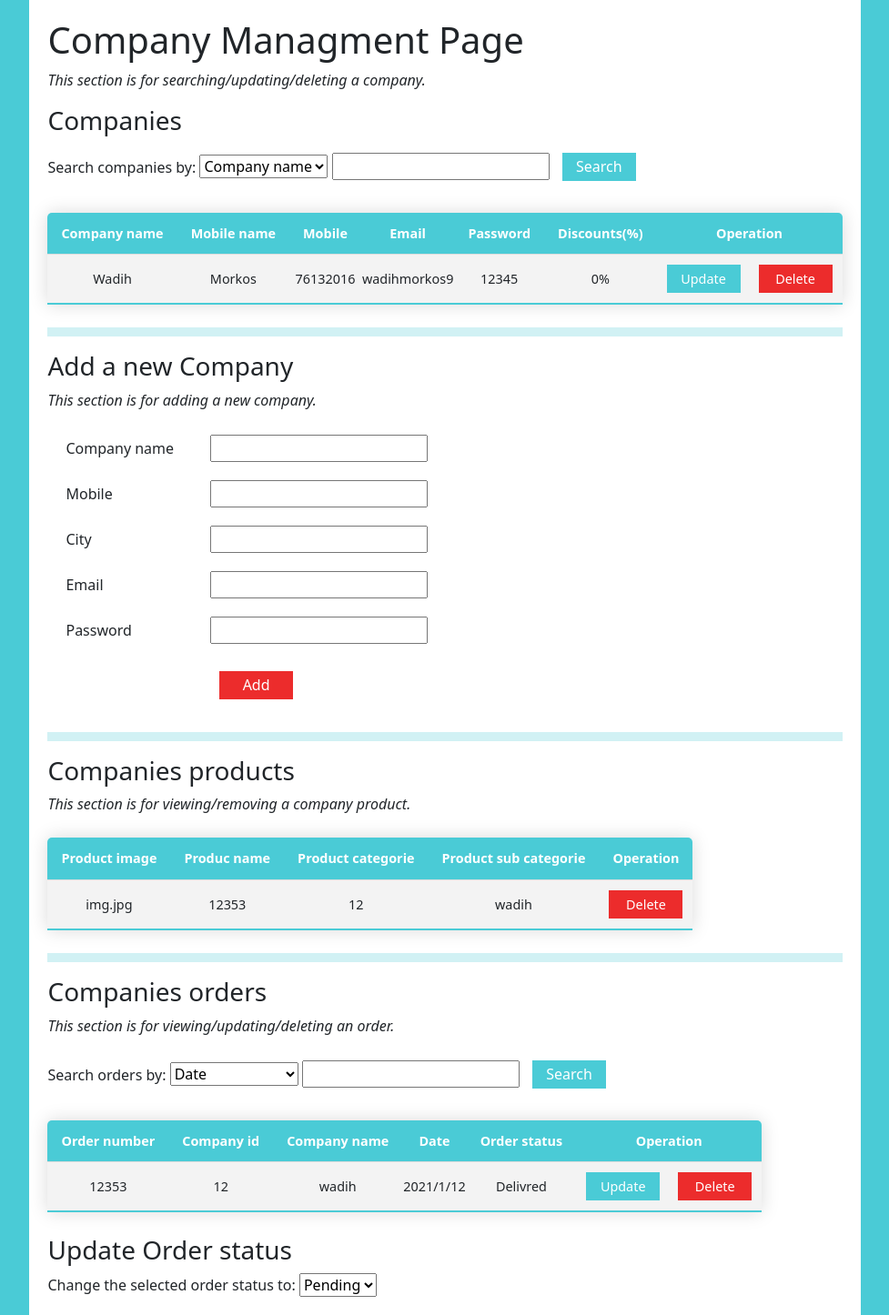
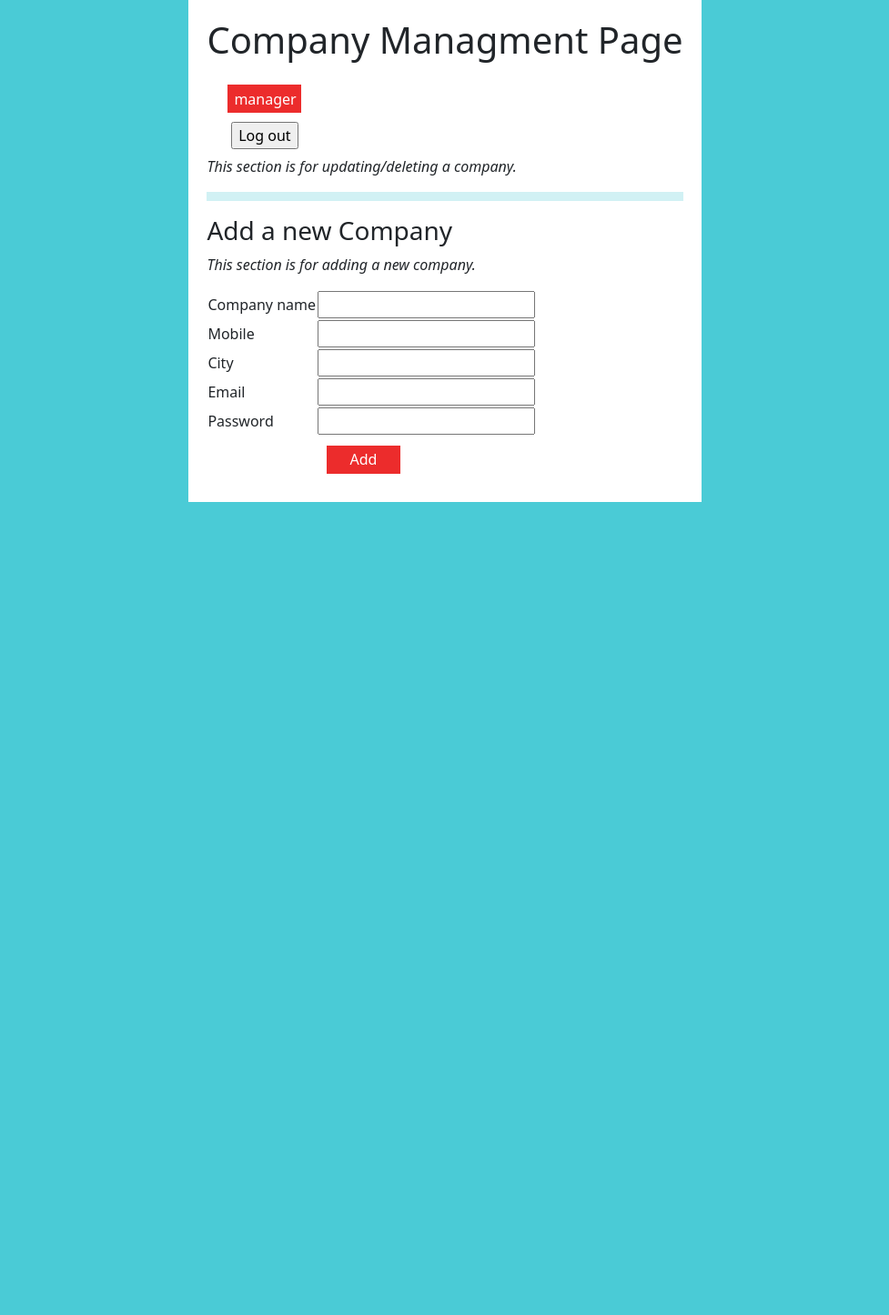
Before and after one commit to WadihChekriMorkos/web3-2021-Wadih-CHEKRI-MORKOS, a PHP site: page /companiesManage.php in a window 1280 px wide. Shown: the whole page at 91% size, without its empty margins (151-1128 px from the left). After the commit the page ends 552 px from the top, so only its background shows below. Run offline with PHP 8.4, Linux system fonts and the light colour scheme; the visitor is signed in with stand-in values (Sample User, id 1); a stand-in replaces the project's code that opens the database connection.

Commit message:
Update companiesManage.php

```diff
--- a/manager/companies_manage/companiesManage.php
+++ b/manager/companies_manage/companiesManage.php
@@ -1,3 +1,11 @@
+<?php
+include "../../db_con/connection.php";
+session_start();
+if(!isset($_SESSION["managerUser"]) && empty($_SESSION["managerUser"])){
+    echo "<h1>You can't view this page</h1>.";
+    exit();
+}
+?>
 <!DOCTYPE html>
 <html lang="en">
 <head>
@@ -5,138 +13,182 @@
     <meta http-equiv="X-UA-Compatible" content="IE=edge">
     <meta name="viewport" content="width=device-width, initial-scale=1.0">
     <link rel="stylesheet" href="https://cdn.jsdelivr.net/npm/bootstrap@5.1.1/dist/css/bootstrap.min.css"/>
+    <script src="https://code.jquery.com/jquery-3.6.0.min.js" integrity="sha256-/xUj+3OJU5yExlq6GSYGSHk7tPXikynS7ogEvDej/m4=" crossorigin="anonymous"></script>
     <link rel="stylesheet" href="companiesManageStyle.css"/>
-    <title>Document</title>
+    <title>Companies Manage</title>
 </head>
 <body>
     <div class="company-manage-container">
+        <div class="h-btn">
         <h1>Company Managment Page</h1>
-        <p><i>This section is for searching/updating/deleting a company.</i></p>
+        <div class="btn">
+        <a href="../../manager/managers_home/managerHome.php"><input type="button" class="btn-home" value="manager Home Page"/></a>
+        <form method="POST" action="../logoutManager.php">
+        <input type="submit" value="Log out"/>
+        </form>
+    </div>
+        </div>
+        <p><i>This section is for updating/deleting a company.</i></p>
         <div class="company-details">
-         <h3>Companies</h3>
-         <span>Search companies by:</span>
-         <select>
-             <option>Company name</option>
-             <option>Mobile</option>
-             <option>Email</option>
-        </select>
-        <input type="text"/>
-        <input type="button" id="search" value="Search"/>
-         <table class="companies-table">
+        </div>
+    <hr></hr>
+
+    <div class="company-update">
+        <h3>Update Company</h3>
+        <form method="POST" action="../../general_functions_classes/update.php">
+        <table>
             <tr>
-      <th>Company name</th>
-      <th>Mobile name</th>
-      <th>Mobile</th>
-      <th>Email</th>
-      <th>Password</th>
-      <th>Discounts(%)</th>
-      <th>Operation</th>
+                <td>Company ID</td>
+                <td><input type="text" id="companyId" name="companyId" readonly/></td>
             </tr>
             <tr>
-      <td>Wadih</td>
-      <td>Morkos</td>
-      <td>76132016</td>
-      <td>wadihmorkos9</td>
-      <td>12345</td>
-      <td>0%</td>
-      <td><input type="button" value="Update"/><input type="button" value="Delete"/>
-    </td>
+                <td>Company name</td>
+                <td><input type="text" id="nameU" name="name"></td>
+            </tr>
+            <tr>
+            <td>Mobile</td>
+            <td><input type="text"  id="mobileU" name="mobile"/></td>
+        </tr>
+        <tr>
+            <td>City</td>
+            <td><input type="text" id="citynameU" name="city"/></td>
+        </tr>
+        <tr>
+            <td>Email</td>
+            <td><input type="text" id="emailU" name="email"></td>
+        </tr>
+
+        <tr>
+            <td>Discount</td>
+            <td><input type="text" id="discount" name="discount"/></td>
+        </tr>
+        <tr>
+            <td></td>
+            <td><input type="submit" value="Update"/></td>
         </tr>
         </table>
+        </form>
 </div>
-    <hr></hr>
-    <div class="company-add-update">
+
+
+
+
+    <div class="company-add">
         <h3>Add a new Company</h3>
         <p><i>This section is for adding a new company.</i></p>
         <table>
             <tr>
                 <td>Company name</td>
-                <td><input type="text" name="cname"></td>
+                <td><input type="text" id="name" name="name"></td>
             </tr>
             <tr>
             <td>Mobile</td>
-            <td><input type="text" name="mobile"/></td>
+            <td><input type="text"  id="mobile" name="mobile"/></td>
         </tr>
         <tr>
             <td>City</td>
-            <td><input type="text" name="cityname"/></td>
+            <td><input type="text" id="cityname" name="cityname"/></td>
         </tr>
         <tr>
             <td>Email</td>
-            <td><input type="text" name="email"></td>
+            <td><input type="text" id="email" name="email"></td>
         </tr>
 
         <tr>
             <td>Password</td>
-            <td><input type="password" name="pass"/></td>
+            <td><input type="password" id="password" name="pass"/></td>
         </tr>
         <tr>
             <td></td>
-            <td><input type="button" value="Add"/></td>
+            <td><input type="button" id="add" value="Add"/></td>
         </tr>
         </table>
-    </div>
-    <hr></hr>
-    <div class="company-products">
-        <h3>Companies products</h3>
-        <p><i>This section is for viewing/removing a company product.</i></p>
-        <table class="companies-table">
-        <tr>
-      <th>Product image </th>
-      <th>Produc name</th>
-      <th>Product categorie</th>
-      <th>Product sub categorie</th>
-      <th>Operation</th>
-    </tr>
-    <tr>
-        <td>img.jpg</td>
-      <td>12353</td>
-      <td>12</td>
-      <td>wadih</td>
-      <td><input type="button" value="Delete"/>
-    </td>
-    </tr>
-</table>
-<hr></hr>
-    </div>
-    <div class="company-orders">
-        <h3>Companies orders</h3>
-        <p><i>This section is for viewing/updating/deleting an order.</i></p>
-        <span>Search orders by:</span>
-         <select>
-             <option>Date</option>
-             <option>Company name</option>
-             <option>Order status</option>
-        </select>
-        <input type="text"/>
-        <input type="button" id="search" value="Search"/>
-    <table class="companies-table">
-        <tr>
-      <th>Order number </th>
-      <th>Company id</th>
-      <th>Company name</th>
-      <th>Date</th>
-      <th>Order status</th>
-      <th>Operation</th>
-    </tr>
-    <tr>
-      <td>12353</td>
-      <td>12</td>
-      <td>wadih</td>
-      <td>2021/1/12</td>
-      <td>Delivred</td>
-      <td><input type="button" value="Update"/><input type="button" value="Delete"/>
-    </td>
-    </tr>
-</table>
-    <h3>Update Order status</h3>
-    <span>Change the selected order status to:</span>
-    <select>
-        <option>Pending</option>
-        <option>Delivred</option>
-    </select>
 </div>
 </div>
 
 </body>
+<script>
+$(document).ready(function(){
+        refreshCompanies();
+            $(".company-update").hide();
+        //si on veut changer les infos d'une company existante
+        $(".company-details").on('click','#update',function(){
+            var tableName="company";
+            var parent=$(this).parent().parent().attr("id");
+           var companyId=$("#"+parent+" #c_id").val();
+            $.ajax({
+                type:"POST",
+                dataType:"JSON",
+                url:"../../ajax/operations/showUpdate.php",
+            data:{companyId:companyId,table:tableName},
+           success:function(response){
+                   $(".company-update").show();
+                   //remplir les inputs
+                   $("#companyId").attr("value",response[0].companyId);
+                   $("#nameU").attr("value",response[0].companyName);
+                   $("#mobileU").attr("value",response[0].mobile);
+                   $("#citynameU").attr("value",response[0].city);
+                   $("#emailU").attr("value",response[0].email);
+                   $("#discount").attr("value",response[0].discount);
+               }
+            })
+        })
+
+
+
+       //si on veut supprimer une company
+       $(".company-manage-container").on('click','#delete',function(){
+           //parent
+           var parent=$(this).parent().parent().attr("id");
+           var companyId=$("#"+parent+" #c_id").val();
+           var tableName="company";
+           //envoye companyId a deleting
+           $.ajax({
+           type:"POST",
+           url:"../../ajax/operations/deleting.php",
+           data:{companyId:companyId,table:tableName},
+           success:function(response){
+               console.log(response);
+            refreshCompanies();
+               }
+           })
+       });
+
+
+       //si on veut ajouter une company
+       $("#add").click(function(){
+           //variables
+           var companyName=$("#name").val();
+           var city=$("#cityname").val();
+           var mobile=$("#mobile").val();
+           var email=$("#email").val();
+           var password=$("#password").val();
+           var tableName="company";
+           //envoye ces variables a ajax
+           $.ajax({
+           type:"POST",
+           url:"../../ajax/operations/adding.php",
+           data:{companyName:companyName,city:city,mobile:mobile,email:email,password:password,table:tableName},
+           success:function(response){
+                refreshCompanies();
+               }
+           });
+       });
+
+
+       //function pour mettre a jour la table des managers
+       function refreshCompanies(){
+        $.ajax({
+           type:"POST",
+           url:"../../ajax/refresh/refreshCompanies.php",
+           success:function(response){
+               $(".company-details").empty();
+               $(".company-details").append("<h3>Companies</h3>");
+               $(".company-details").append(response);
+               }
+           })
+       }
+
+    })
+</script>
 </html>
```
Lines whose indentation alone changed are shown as unchanged.
